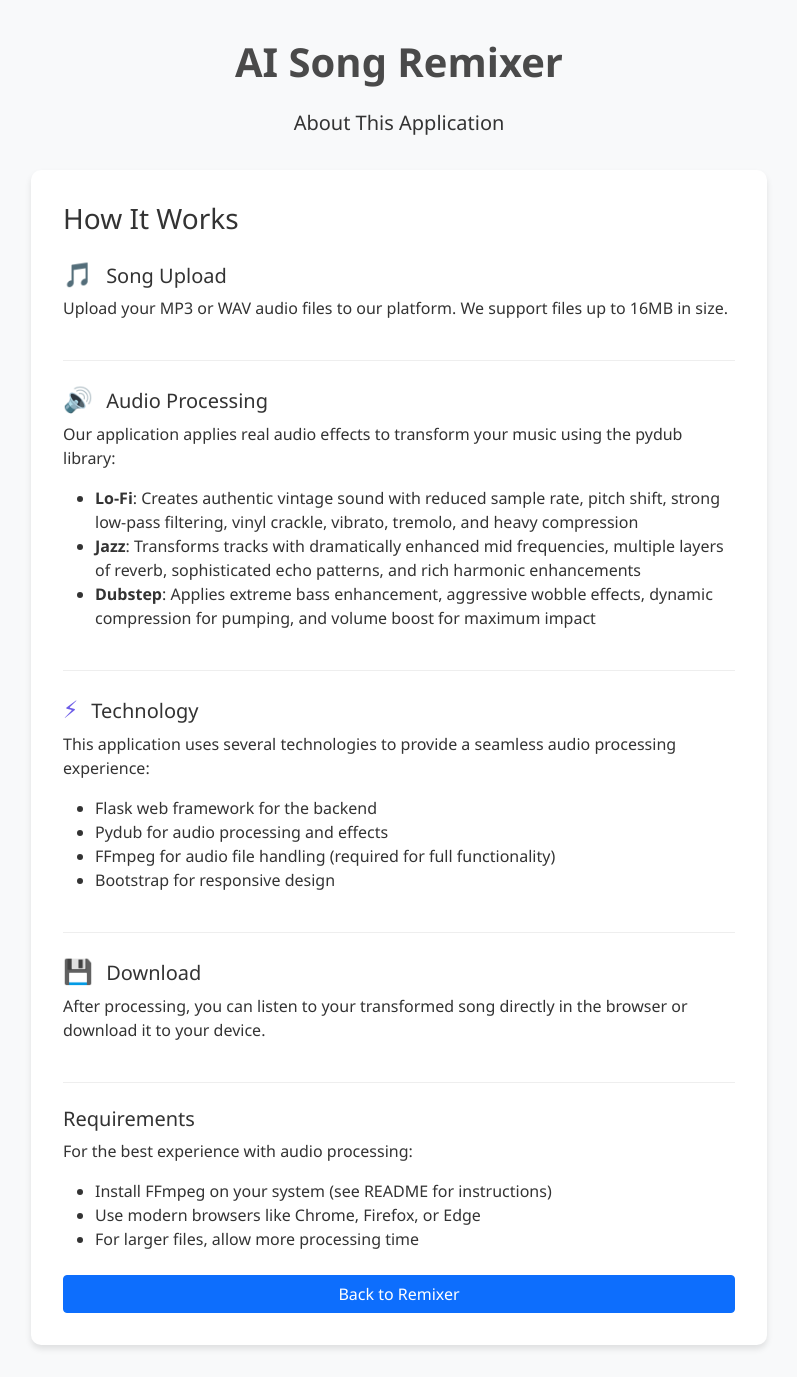
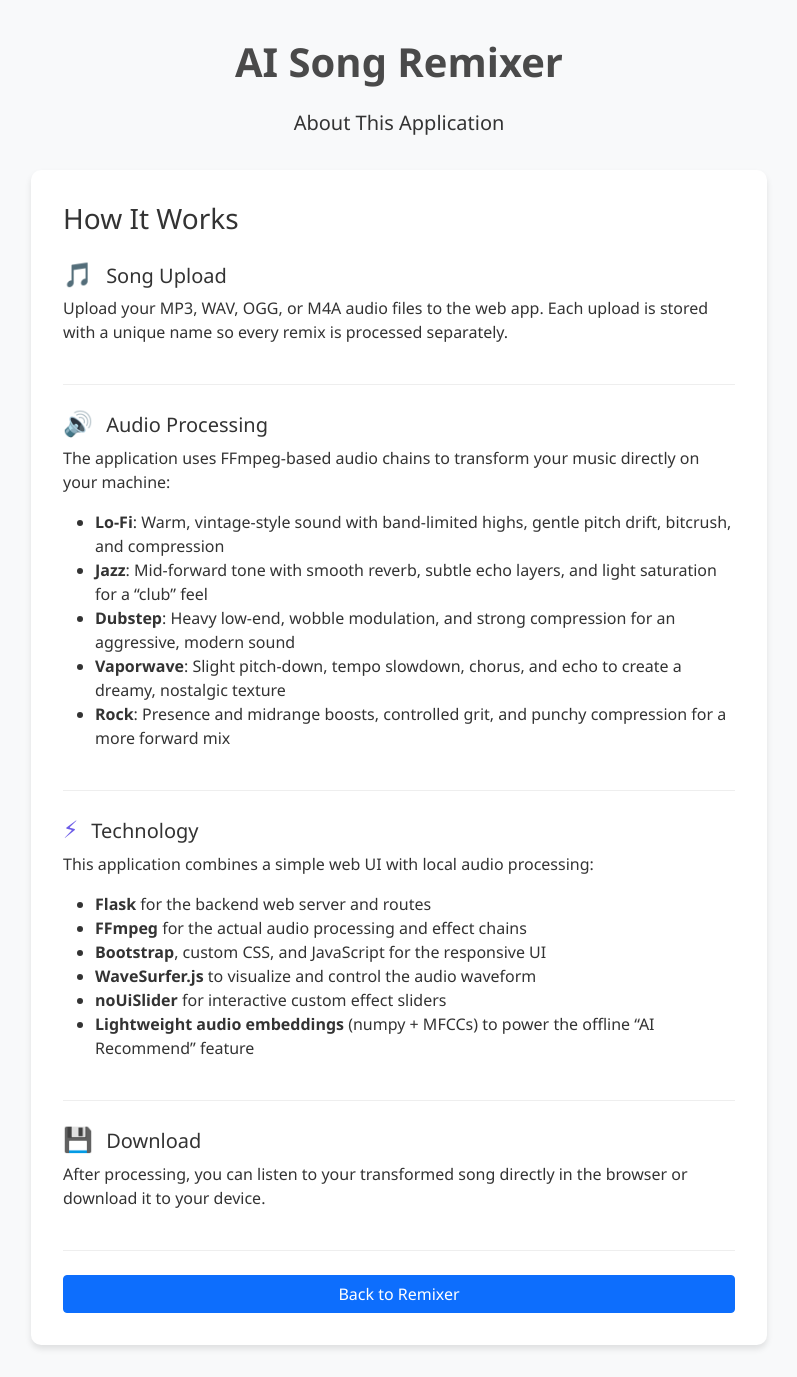
Before and after one commit to androodo/AI-Song-Remixer, a Flask app: page /about in a window 1280 px wide. Shown: the whole page, without its empty margins (241-1038 px from the left). Run offline with Flask 2, Linux system fonts and the light colour scheme; some libraries are stand-ins or nearby versions.

Commit message:
Update About page for new remixer features

```diff
--- a/app/templates/about.html
+++ b/app/templates/about.html
@@ -63,7 +63,7 @@
                     <span class="feature-icon">🎵</span>
                     Song Upload
                 </h5>
-                <p>Upload your MP3 or WAV audio files to our platform. We support files up to 16MB in size.</p>
+                <p>Upload your MP3, WAV, OGG, or M4A audio files to the web app. Each upload is stored with a unique name so every remix is processed separately.</p>
             </div>
 
             <div class="feature">
@@ -71,11 +71,13 @@
                     <span class="feature-icon">🔊</span>
                     Audio Processing
                 </h5>
-                <p>Our application applies real audio effects to transform your music using the pydub library:</p>
+                <p>The application uses FFmpeg-based audio chains to transform your music directly on your machine:</p>
                 <ul>
-                    <li><strong>Lo-Fi</strong>: Creates authentic vintage sound with reduced sample rate, pitch shift, strong low-pass filtering, vinyl crackle, vibrato, tremolo, and heavy compression</li>
-                    <li><strong>Jazz</strong>: Transforms tracks with dramatically enhanced mid frequencies, multiple layers of reverb, sophisticated echo patterns, and rich harmonic enhancements</li>
-                    <li><strong>Dubstep</strong>: Applies extreme bass enhancement, aggressive wobble effects, dynamic compression for pumping, and volume boost for maximum impact</li>
+                    <li><strong>Lo‑Fi</strong>: Warm, vintage-style sound with band‑limited highs, gentle pitch drift, bitcrush, and compression</li>
+                    <li><strong>Jazz</strong>: Mid‑forward tone with smooth reverb, subtle echo layers, and light saturation for a “club” feel</li>
+                    <li><strong>Dubstep</strong>: Heavy low‑end, wobble modulation, and strong compression for an aggressive, modern sound</li>
+                    <li><strong>Vaporwave</strong>: Slight pitch‑down, tempo slowdown, chorus, and echo to create a dreamy, nostalgic texture</li>
+                    <li><strong>Rock</strong>: Presence and midrange boosts, controlled grit, and punchy compression for a more forward mix</li>
                 </ul>
             </div>
 
@@ -84,12 +86,14 @@
                     <span class="feature-icon">⚡</span>
                     Technology
                 </h5>
-                <p>This application uses several technologies to provide a seamless audio processing experience:</p>
+                <p>This application combines a simple web UI with local audio processing:</p>
                 <ul>
-                    <li>Flask web framework for the backend</li>
-                    <li>Pydub for audio processing and effects</li>
-                    <li>FFmpeg for audio file handling (required for full functionality)</li>
-                    <li>Bootstrap for responsive design</li>
+                    <li><strong>Flask</strong> for the backend web server and routes</li>
+                    <li><strong>FFmpeg</strong> for the actual audio processing and effect chains</li>
+                    <li><strong>Bootstrap</strong>, custom CSS, and JavaScript for the responsive UI</li>
+                    <li><strong>WaveSurfer.js</strong> to visualize and control the audio waveform</li>
+                    <li><strong>noUiSlider</strong> for interactive custom effect sliders</li>
+                    <li><strong>Lightweight audio embeddings</strong> (numpy + MFCCs) to power the offline “AI Recommend” feature</li>
                 </ul>
             </div>
 
@@ -101,16 +105,6 @@
                 <p>After processing, you can listen to your transformed song directly in the browser or download it to your device.</p>
             </div>
 
-            <div class="mt-4">
-                <h5>Requirements</h5>
-                <p>For the best experience with audio processing:</p>
-                <ul>
-                    <li>Install FFmpeg on your system (see README for instructions)</li>
-                    <li>Use modern browsers like Chrome, Firefox, or Edge</li>
-                    <li>For larger files, allow more processing time</li>
-                </ul>
-            </div>
-
             <div class="d-grid gap-2 mt-4">
                 <a href="{{ url_for('index') }}" class="btn btn-primary">Back to Remixer</a>
             </div>
```
